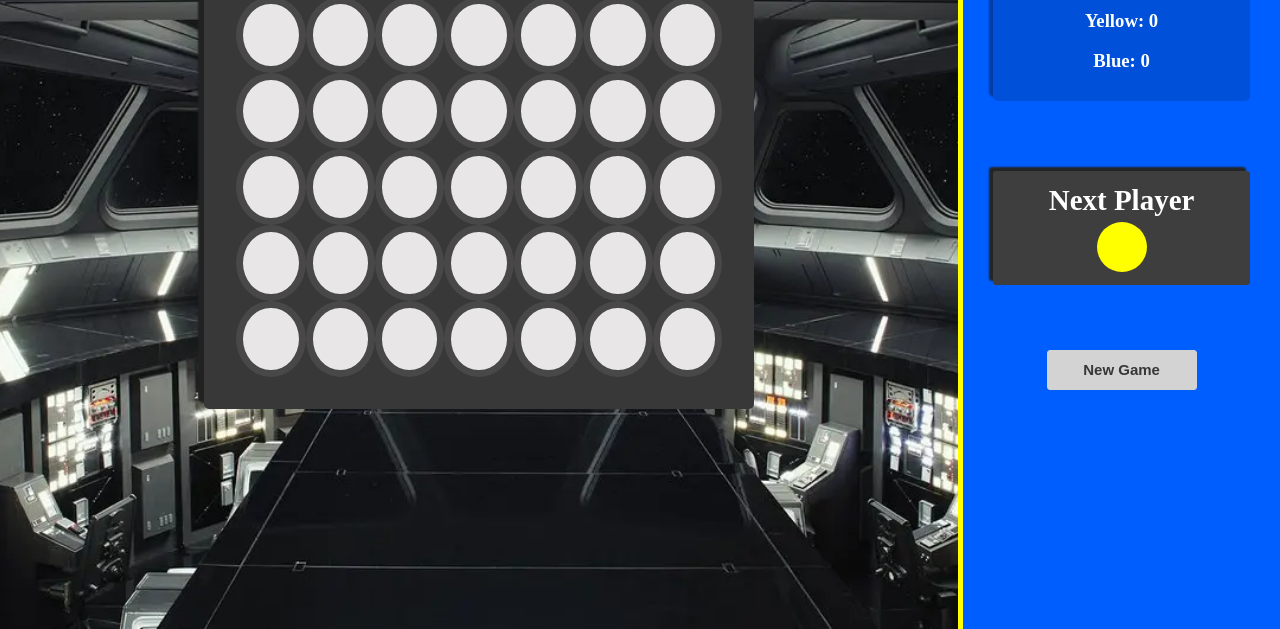
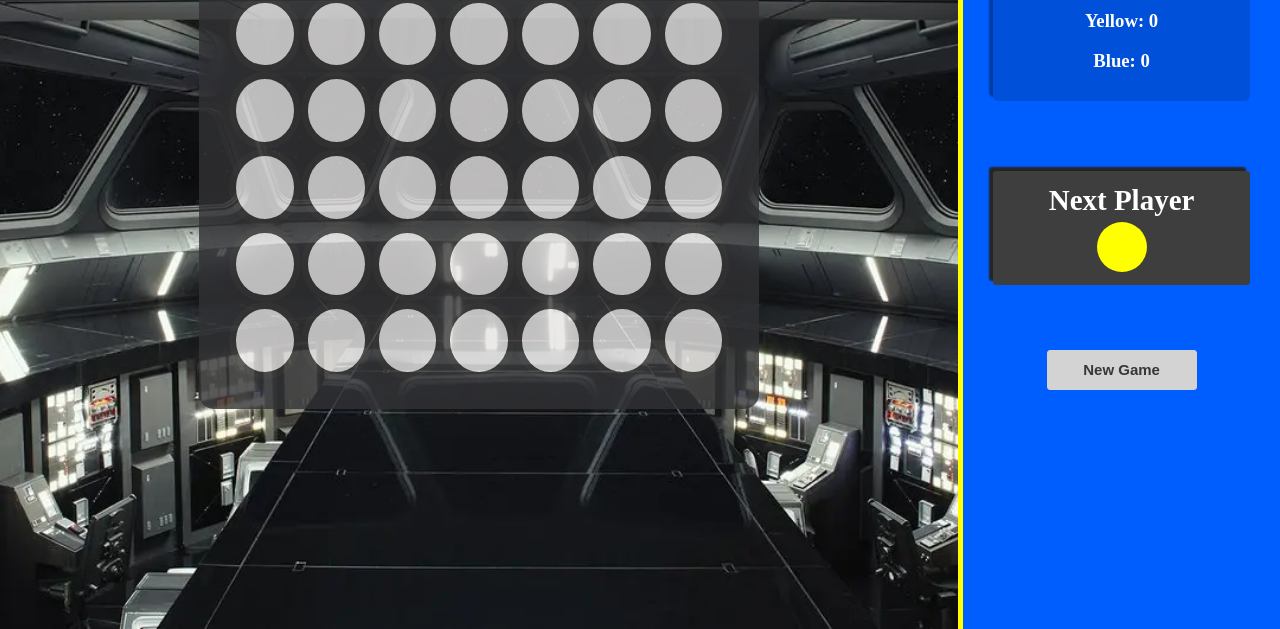
Before and after one commit to renato76/sei-project-1, a plain HTML site: page index.html in a window 1280 px wide. Shown: the part 171-800 px from the top of the page. Drawn offline with nearby package versions, Linux system fonts and the light colour scheme.

Commit message:
added some css for resizing, not quite wirking correctly

```diff
--- a/index.html
+++ b/index.html
@@ -15,6 +15,11 @@
     <div class="grid-wrapper">
       <div class="grid"></div>
     </div>
+    <div>
+      <audio id='player1' src='sounds/shoosh.wav'></audio>
+      <audio id='player2' src='sounds/light.wav'></audio>
+      <audio id='solar' src='sounds/firecracker.wav'></audio>
+    </div>
     <div class="right-sidebar">
       <div class="score">
         <h1>Score</h1>
@@ -22,10 +27,10 @@
         <h3>Blue: <span id="score2"></span></h3>
       </div>
       <div class="next-player">
-      <h4>Next Player</h4>
-      <div class="current-player">
-      <h4 id="current"></h4>
-      </div>
+        <h4>Next Player</h4>
+        <div class="current-player">
+        <h4 id="current"></h4>
+        </div>
       </div>
       <div class="result">
         <h2 id="result"></h2>
@@ -34,10 +39,5 @@
       <button id="reset">New Game</button>
     </div>
   </div>
-  <div>
-    <audio id='player1' src='sounds/shoosh.wav'></audio>
-    <audio id='player2' src='sounds/light.wav'></audio>
-    <audio id='solar' src='sounds/firecracker.wav'></audio>
-  </div>
 </body>
 </html>
--- a/styles/main.css
+++ b/styles/main.css
@@ -20,8 +20,8 @@ h4 {
 
 body {
 
-  height: 100vh;
-  margin: 0;
+  /* height: 100vh; */
+  margin: 0 auto;
   background-color: #bfbfbf;
 }
 
@@ -38,13 +38,14 @@ body {
   display: flex;
   flex-direction: column;
   flex-grow: 3;
+  flex-shrink: 1;
   align-items: center;
   height: 100vh;
   width: 70%;
-  background-color: #d5d5d5;
+  /* background-color: #d5d5d5; */
   padding: 60px 50px 220px 50px;
-  margin: 0;
-  box-shadow: 20 0 20px 0 #ededed33;
+  /* margin: 0; */
+  /* box-shadow: 20 0 20px 0 #ededed33; */
 
 }
 
@@ -52,19 +53,20 @@ body {
   display: flex;
   flex-wrap: wrap;
   align-items: center;
-  background-color: #393838;
-  border: 2px solid #393838;
-  border-radius: 5px;
-  height: 50vh;
+  background-color: #323235;
+  opacity: 0.8;
+  /* border: 2px solid #393838; */
+  border-radius: 15px;
+  /* height: 90%; */
   justify-content: center;
   padding: 30px 30px;
-  width: 550px;
-  box-shadow: -6px -6px 2px 0 #212121;
+  width: 35em;
+  /* box-shadow: -6px -6px 2px 0 #212121; */
   flex-grow: 1;
 }
 
 .grid div {
-  border: 7px solid #484848;
+  border: 7px solid #393838;
   background-color: #e8e6e6;
   /* box-shadow: inset -1px -6px 0 #212121;   */
   border-radius: 50%;
@@ -158,3 +160,21 @@ button:hover {
   box-shadow: -4px -4px 2px 0 #242424;
   padding: 8px 12px;
 }
+
+/*  Mobile Version  */
+
+@media screen and (max-width:550px) {
+
+  .grid-wrapper {
+
+  }
+  .grid {
+
+  }
+  .grid div {
+
+  }
+
+
+
+}
```
